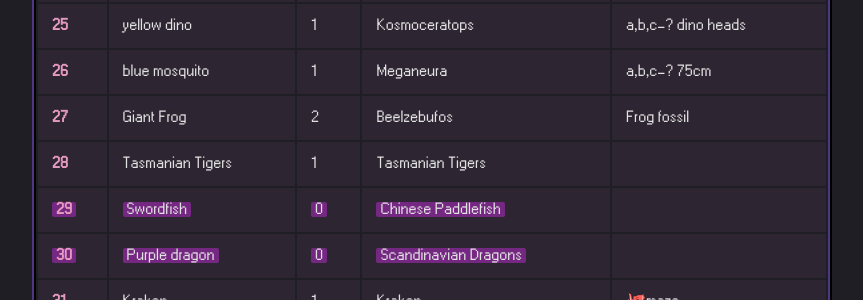
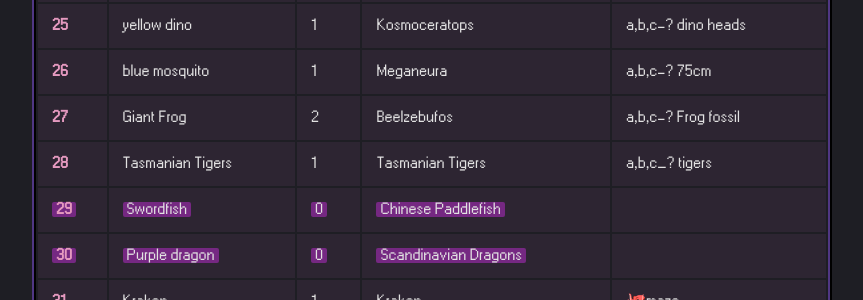
Before and after one commit to juliacb/SharedNotes, a Jekyll site: the page built from notes/bear-snacks-cards.md, in a window 1280 px wide. Shown: the part 1244-1544 px from the top of the page, without its empty margins (208-1071 px from the left). Built offline with Jekyll 4.4.1, drawn with Linux system fonts in a browser that asks for light colours.

Commit message:
Publish note BEAR Snacks Cards

```diff
--- a/notes/bear-snacks-cards.md
+++ b/notes/bear-snacks-cards.md
@@ -32,8 +32,8 @@ title: "BEAR Snacks Cards"
 | **24**     | Blue dino ✂️               | 2     | Therizinosaurus           | dino nail             |
 | **25**     | yellow dino                | 1     | Kosmoceratops             | a,b,c-? dino heads    |
 | **26**     | blue mosquito              | 1     | Meganeura                 | a,b,c-? 75cm          |
-| **27**     | Giant Frog                 | 2     | Beelzebufos               | Frog fossil           |
-| **28**     | Tasmanian Tigers           | 1     | Tasmanian Tigers          |                       |
+| **27**     | Giant Frog                 | 2     | Beelzebufos               | a,b,c-? Frog fossil   |
+| **28**     | Tasmanian Tigers           | 1     | Tasmanian Tigers          | a,b,c_? tigers        |
 | ==**29**== | ==Swordfish==              | ==0== | ==Chinese Paddlefish==    |                       |
 | ==**30**== | ==Purple dragon==          | ==0== | ==Scandinavian Dragons==  |                       |
 | **31**     | Kraken                     | 1     | Kraken                    | 🐙maze                |
```
